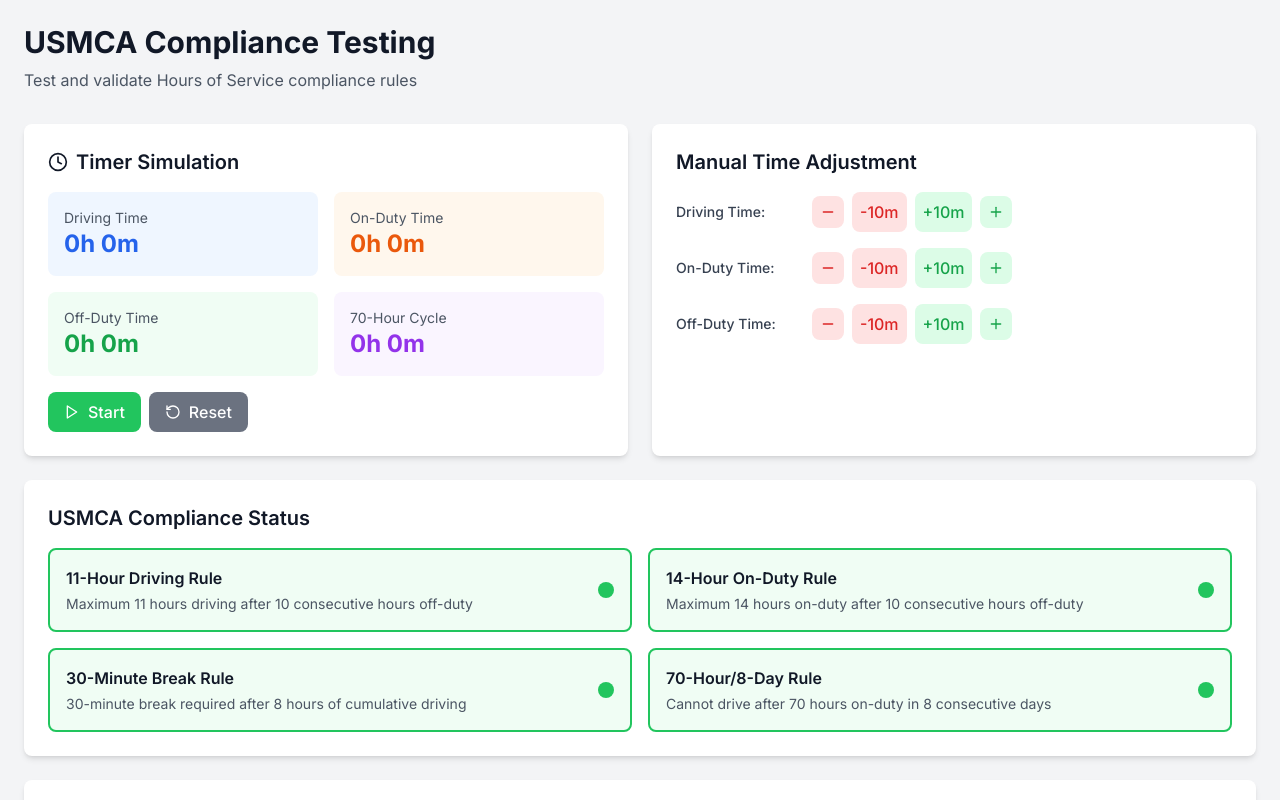
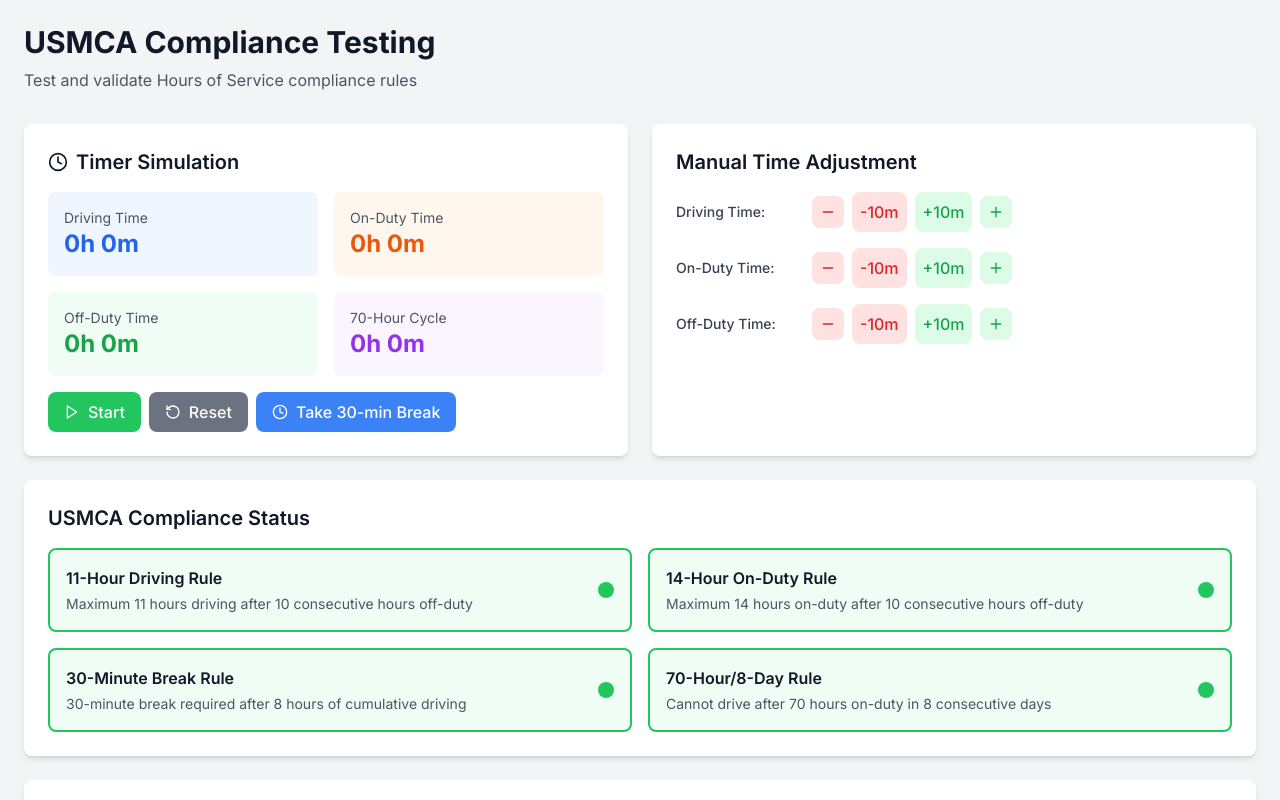
Before and after one commit to zafl2923-tech/dispatch-stack, a Next.js app in the folder frontend/: page /testing in a window 1280 px wide. Shown: the top 800 px of the page. Built offline with nearby package versions, Linux system fonts and the light colour scheme.

Commit message:
Added a 'take break' button. Previous issue with half hour increments ignoring the break violation is now fixed

```diff
--- a/frontend/src/app/testing/page.tsx
+++ b/frontend/src/app/testing/page.tsx
@@ -10,6 +10,7 @@
   cycleTime: number // minutes (70-hour/8-day cycle)
   isRunning: boolean
   lastReset: Date
+  lastBreakTime: number // driving time when last 30-min break was taken
 }
 
 interface USMCAComplianceTest {
@@ -26,7 +27,8 @@
     offDutyTime: 0,
     cycleTime: 0,
     isRunning: false,
-    lastReset: new Date()
+    lastReset: new Date(),
+    lastBreakTime: 0
   })
 
   const [compliance, setCompliance] = useState<USMCAComplianceTest>({
@@ -56,7 +58,7 @@
           const newCompliance = {
             elevenHourRule: newDrivingTime < 660, // 11 hours = 660 minutes
             fourteenHourRule: newOnDutyTime < 840, // 14 hours = 840 minutes
-            thirtyMinuteBreak: newDrivingTime <= 480 || newDrivingTime >= 510, // 30-min break after 8 hours (480 min)
+            thirtyMinuteBreak: (newDrivingTime - prev.lastBreakTime) <= 480, // 30-min break after 8 hours since last break
             seventyHourRule: newCycleTime < 4200 // 70 hours = 4200 minutes
           }
 
@@ -92,7 +94,8 @@
       offDutyTime: 0,
       cycleTime: 0,
       isRunning: false,
-      lastReset: new Date()
+      lastReset: new Date(),
+      lastBreakTime: 0
     })
   }
 
@@ -110,6 +113,10 @@
           break
         case 'offDuty':
           newState.offDutyTime = Math.max(0, prev.offDutyTime + minutes)
+          // If adding 30+ minutes of off-duty time, reset break timer
+          if (minutes >= 30) {
+            newState.lastBreakTime = newState.drivingTime
+          }
           break
       }
 
@@ -119,13 +126,28 @@
       const newCompliance = {
         elevenHourRule: newState.drivingTime < 660, // 11 hours = 660 minutes
         fourteenHourRule: newState.onDutyTime < 840, // 14 hours = 840 minutes
-        thirtyMinuteBreak: newState.drivingTime <= 480 || newState.drivingTime >= 510, // 30-min break after 8 hours (480 min)
+        thirtyMinuteBreak: (newState.drivingTime - newState.lastBreakTime) <= 480, // 30-min break after 8 hours since last break
         seventyHourRule: newState.cycleTime < 4200 // 70 hours = 4200 minutes
       }
       setCompliance(newCompliance)
 
       return newState
     })
+  }
+
+  const takeThirtyMinuteBreak = () => {
+    setTimer(prev => ({
+      ...prev,
+      offDutyTime: prev.offDutyTime + 30,
+      cycleTime: prev.cycleTime + 30,
+      lastBreakTime: prev.drivingTime
+    }))
+
+    // Update compliance after taking break
+    setCompliance(prev => ({
+      ...prev,
+      thirtyMinuteBreak: true
+    }))
   }
 
   const ComplianceCard = ({ title, isCompliant, rule }: {
@@ -207,6 +229,13 @@
                 >
                   <RotateCcw className="h-4 w-4 mr-2" />
                   Reset
+                </button>
+                <button
+                  onClick={takeThirtyMinuteBreak}
+                  className="flex items-center px-4 py-2 bg-blue-500 hover:bg-blue-600 text-white rounded-lg font-medium"
+                >
+                  <Clock className="h-4 w-4 mr-2" />
+                  Take 30-min Break
                 </button>
               </div>
             </div>
@@ -295,7 +324,8 @@
                   offDutyTime: 0,
                   cycleTime: 2400, // 40 hours
                   isRunning: false,
-                  lastReset: new Date()
+                  lastReset: new Date(),
+                  lastBreakTime: 0 // No break taken yet
                 }
                 setTimer(newTimer)
 
@@ -303,7 +333,7 @@
                 const newCompliance = {
                   elevenHourRule: newTimer.drivingTime < 660,
                   fourteenHourRule: newTimer.onDutyTime < 840,
-                  thirtyMinuteBreak: newTimer.drivingTime <= 480 || newTimer.drivingTime >= 510,
+                  thirtyMinuteBreak: (newTimer.drivingTime - newTimer.lastBreakTime) <= 480,
                   seventyHourRule: newTimer.cycleTime < 4200
                 }
                 setCompliance(newCompliance)
@@ -322,7 +352,8 @@
                   offDutyTime: 0,
                   cycleTime: 3000, // 50 hours
                   isRunning: false,
-                  lastReset: new Date()
+                  lastReset: new Date(),
+                  lastBreakTime: 0 // No break taken yet
                 }
                 setTimer(newTimer)
 
@@ -330,7 +361,7 @@
                 const newCompliance = {
                   elevenHourRule: newTimer.drivingTime < 660,
                   fourteenHourRule: newTimer.onDutyTime < 840,
-                  thirtyMinuteBreak: newTimer.drivingTime <= 480 || newTimer.drivingTime >= 510,
+                  thirtyMinuteBreak: (newTimer.drivingTime - newTimer.lastBreakTime) <= 480,
                   seventyHourRule: newTimer.cycleTime < 4200
                 }
                 setCompliance(newCompliance)
@@ -349,7 +380,8 @@
                   offDutyTime: 480, // 8 hours
                   cycleTime: 1800, // 30 hours
                   isRunning: false,
-                  lastReset: new Date()
+                  lastReset: new Date(),
+                  lastBreakTime: 300 // Break taken after 5 hours
                 }
                 setTimer(newTimer)
 
@@ -357,7 +389,7 @@
                 const newCompliance = {
                   elevenHourRule: newTimer.drivingTime < 660,
                   fourteenHourRule: newTimer.onDutyTime < 840,
-                  thirtyMinuteBreak: newTimer.drivingTime <= 480 || newTimer.drivingTime >= 510,
+                  thirtyMinuteBreak: (newTimer.drivingTime - newTimer.lastBreakTime) <= 480,
                   seventyHourRule: newTimer.cycleTime < 4200
                 }
                 setCompliance(newCompliance)
```
Also changed, not shown: 1 other file (tests, documents, lock files or other folders).
